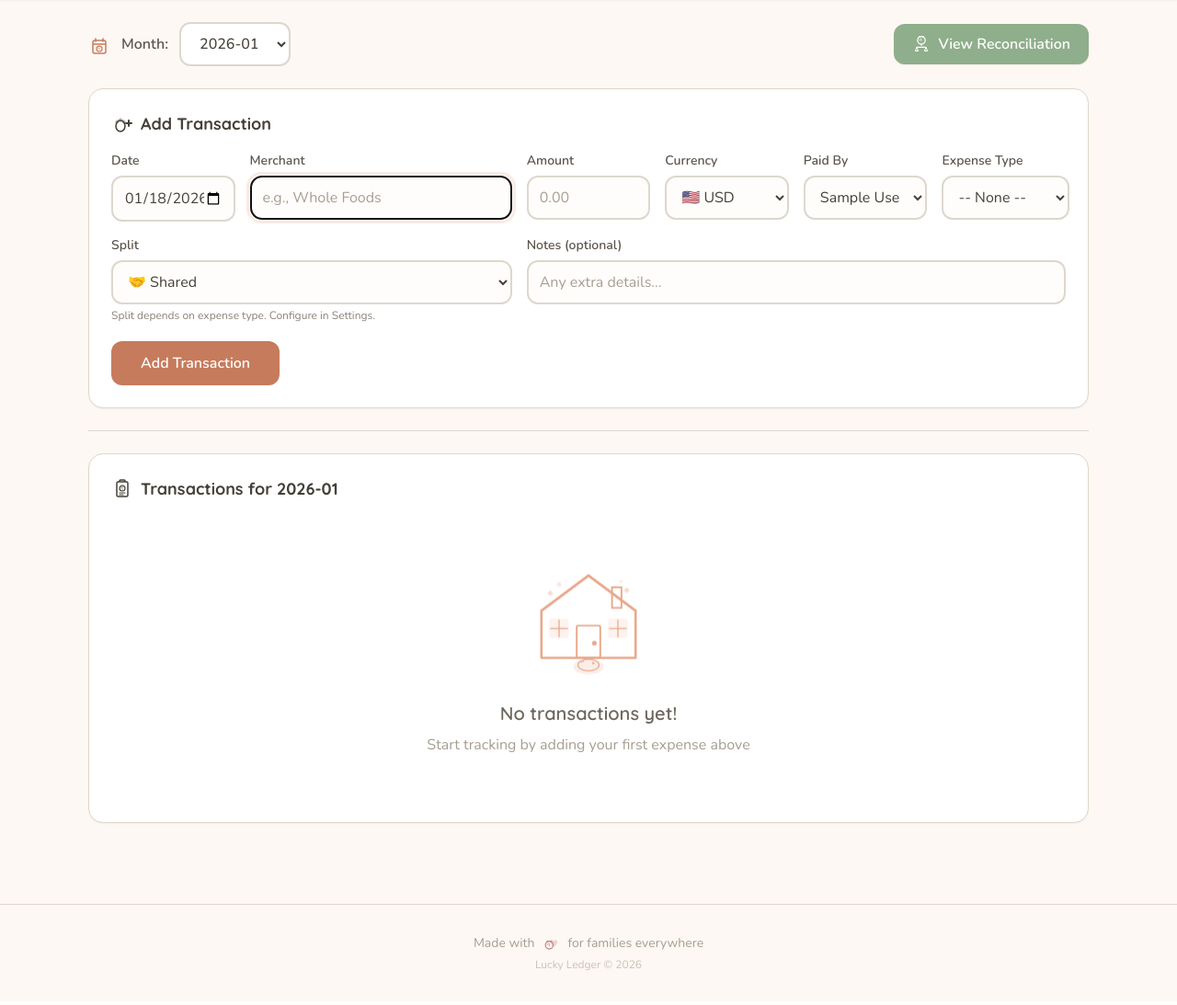
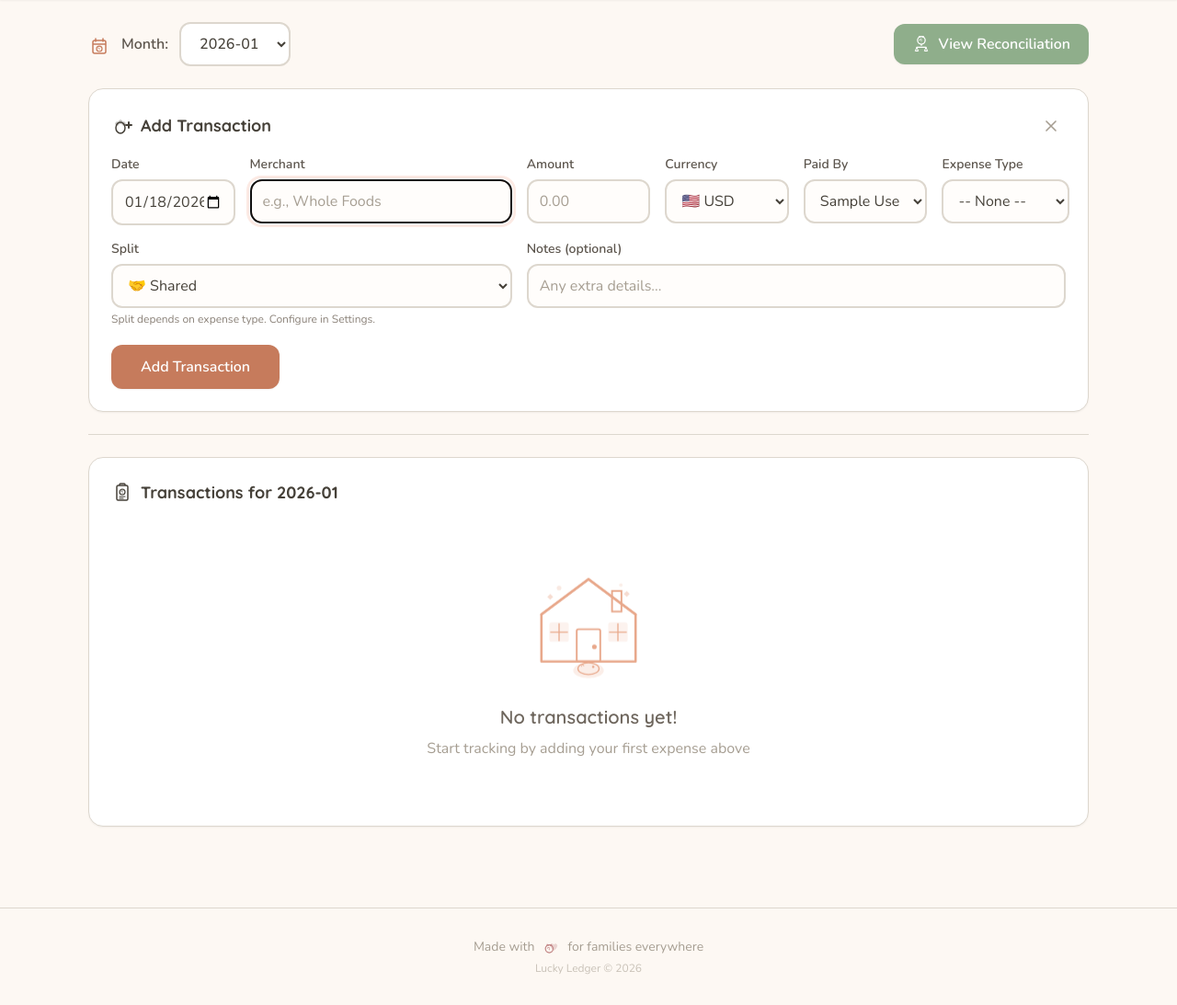
Before and after one commit to yilunzh/household_finance, a Flask app: page / in a window 1280 px wide. Shown: the part 73-1166 px from the top of the page at 92% size. Before the commit the page ends 1129 px from the top, so only its background shows below. Run offline with Flask 3, Linux system fonts and the light colour scheme; a user stored in the database is signed in; tables that the repository leaves empty hold one stand-in row (values such as "Sample post"); some libraries are stand-ins or nearby versions.

Commit message:
Add collapsible transaction form for better UX
- Form starts collapsed showing "Add Transaction" button
- Click to expand full form, click X to collapse
- Auto-expands when no transactions exist (to guide new users)
- Uses Alpine.js for smooth transitions
- Maximizes transaction list space by default

Co-Authored-By: Claude Opus 4.5 <noreply@anthropic.com>

```diff
--- a/templates/index.html
+++ b/templates/index.html
@@ -101,11 +101,35 @@
         <p class="text-warm-400">This month has been settled. Unlock it or select a different month to add transactions.</p>
     </div>
 {% else %}
-    <div class="bg-white rounded-2xl shadow-sm border border-warm-200 p-4 sm:p-6 mb-6 md:sticky md:top-20 z-10">
-        <h2 class="text-lg font-bold font-display text-warm-800 mb-4 flex items-center gap-2">
+    <div x-data="{ formOpen: {% if not transactions %}true{% else %}false{% endif %} }" class="mb-6">
+        <!-- Collapsed: Compact Add Button -->
+        <button x-show="!formOpen" @click="formOpen = true" x-transition:enter="transition ease-out duration-200"
+                class="w-full bg-white rounded-2xl shadow-sm border-2 border-dashed border-warm-300
+                       p-4 flex items-center justify-center gap-2 text-warm-600
+                       hover:border-terracotta-400 hover:text-terracotta-600 hover:bg-terracotta-50
+                       transition-all duration-200 cursor-pointer">
             {{ icon('cat-plus', size='lg') }}
-            <span>Add Transaction</span>
-        </h2>
+            <span class="font-semibold">Add Transaction</span>
+        </button>
+
+        <!-- Expanded: Full Form -->
+        <div x-show="formOpen" x-transition:enter="transition ease-out duration-200"
+             x-transition:enter-start="opacity-0 transform -translate-y-2"
+             x-transition:enter-end="opacity-100 transform translate-y-0"
+             class="bg-white rounded-2xl shadow-sm border border-warm-200 p-4 sm:p-6">
+            <div class="flex justify-between items-center mb-4">
+                <h2 class="text-lg font-bold font-display text-warm-800 flex items-center gap-2">
+                    {{ icon('cat-plus', size='lg') }}
+                    <span>Add Transaction</span>
+                </h2>
+                <button @click="formOpen = false" type="button"
+                        class="w-8 h-8 flex items-center justify-center rounded-full text-warm-400
+                               hover:text-warm-600 hover:bg-warm-100 transition-colors">
+                    <svg class="w-5 h-5" fill="none" stroke="currentColor" viewBox="0 0 24 24">
+                        <path stroke-linecap="round" stroke-linejoin="round" stroke-width="2" d="M6 18L18 6M6 6l12 12"></path>
+                    </svg>
+                </button>
+            </div>
 
         <form id="add-transaction-form" class="grid grid-cols-1 md:grid-cols-7 gap-4">
             <div class="md:col-span-1">
@@ -261,7 +285,8 @@
 
         <!-- Status messages -->
         <div id="form-message" class="mt-4 hidden"></div>
-    </div>
+        </div><!-- End expanded form div -->
+    </div><!-- End x-data container -->
 {% endif %}
 
 <!-- Divider between form and list -->
```
